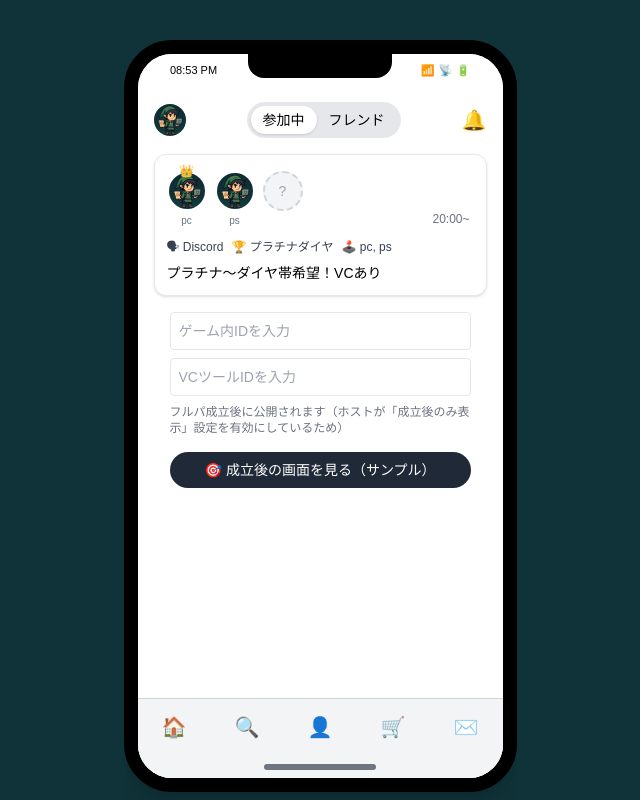
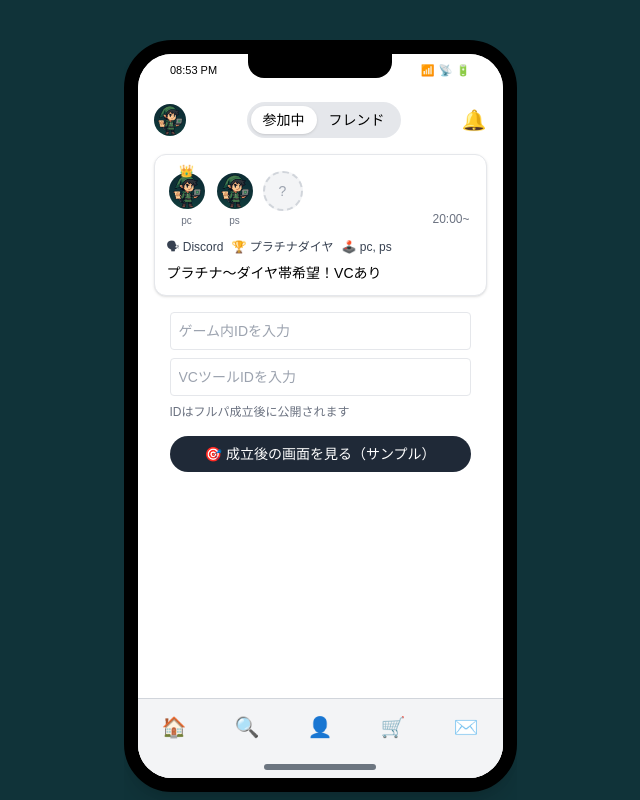
Before and after one commit to fullparty-dev/fullparty_app, a Next.js app: page /party/home in a window 1280 px wide. Shown: the whole page, without its empty margins (320-960 px from the left). Built offline with nearby package versions, Linux system fonts and the light colour scheme.

Commit message:
fix: IDはフルパ成立後に公開されます

```diff
--- a/src/app/party/home/page.tsx
+++ b/src/app/party/home/page.tsx
@@ -38,7 +38,7 @@ export default function PartyPage() {
               className="w-full p-2 border rounded text-sm"
             />
             <p className="text-xs text-gray-500">
-              フルパ成立後に公開されます（ホストが「成立後のみ表示」設定を有効にしているため）
+              IDはフルパ成立後に公開されます
             </p>
           </div>
 
```
